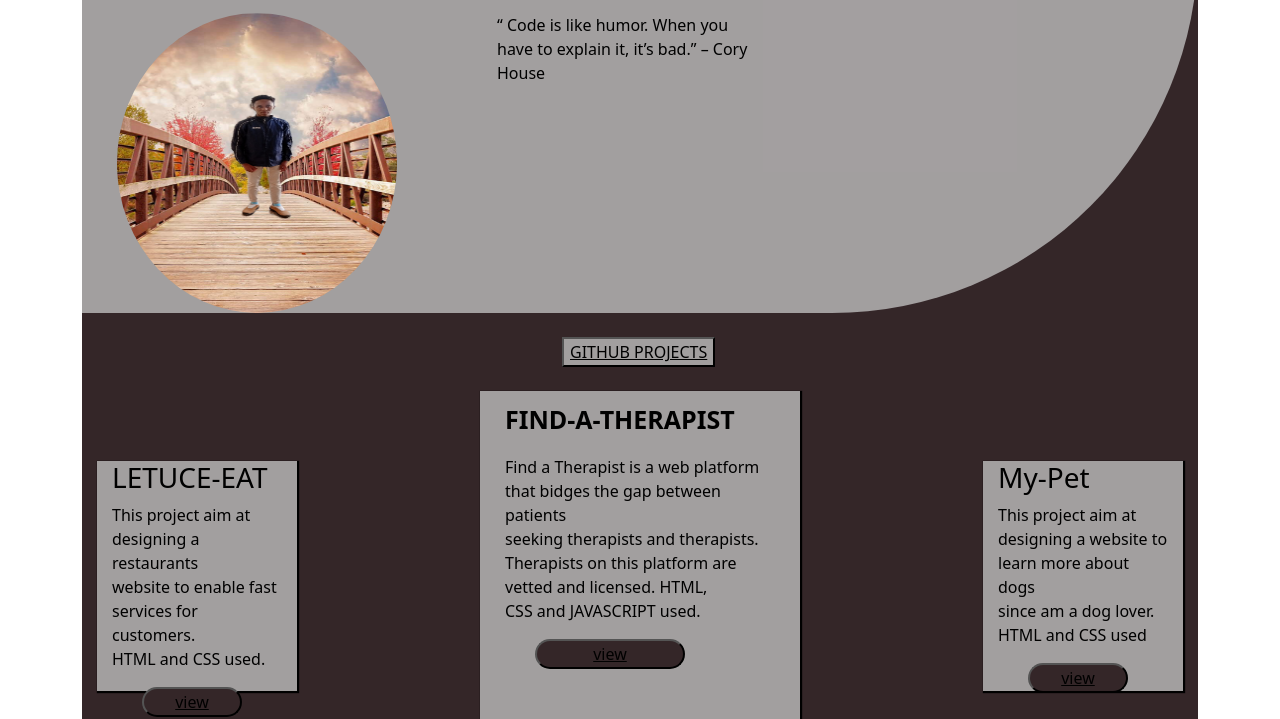
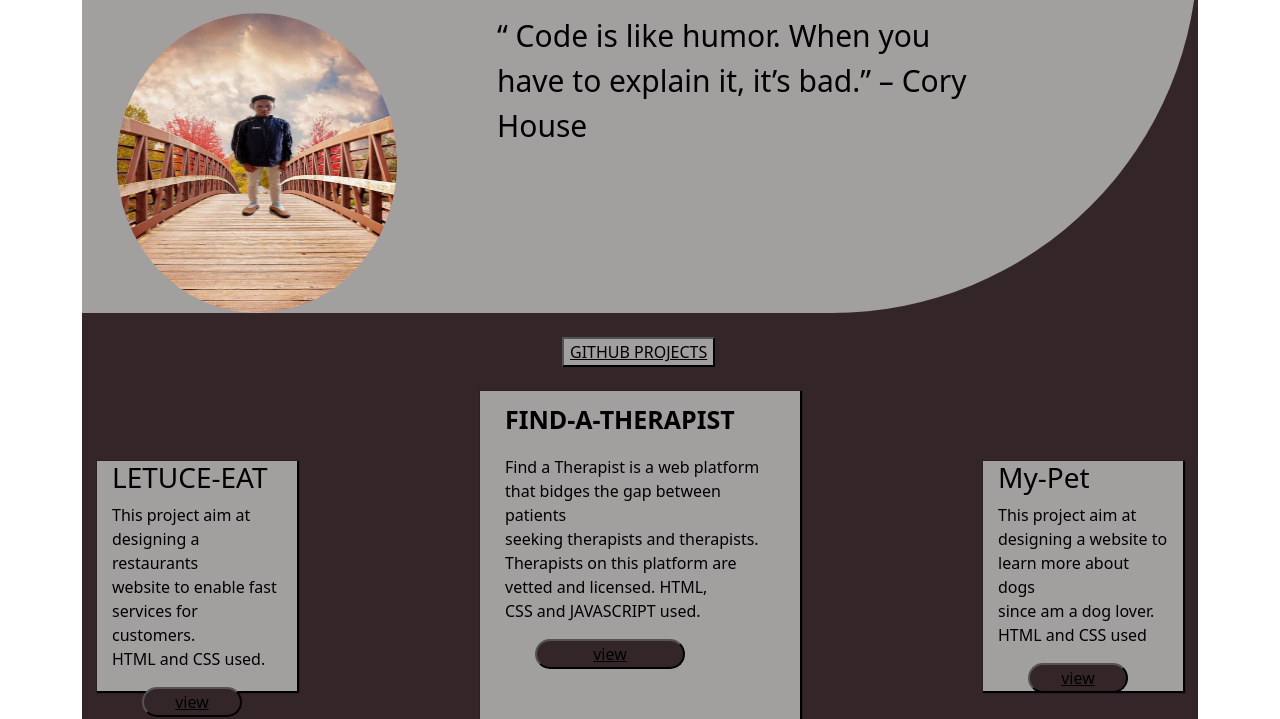
Before and after one commit to Joseph-Wairimu/My-Portfolio, a plain HTML site: page index.html in a window 1280 px wide. Shown: the part 83-802 px from the top of the page. Drawn offline with Linux system fonts and the light colour scheme.

Commit message:
css styling web page

```diff
--- a/css/index.css
+++ b/css/index.css
@@ -15,6 +15,9 @@
     margin:0 35px ;
 
 
+}
+.flex>p{
+    font-size: 30px;
 }
 .first-section{
     background-color: #c4c4c4c4;
```
